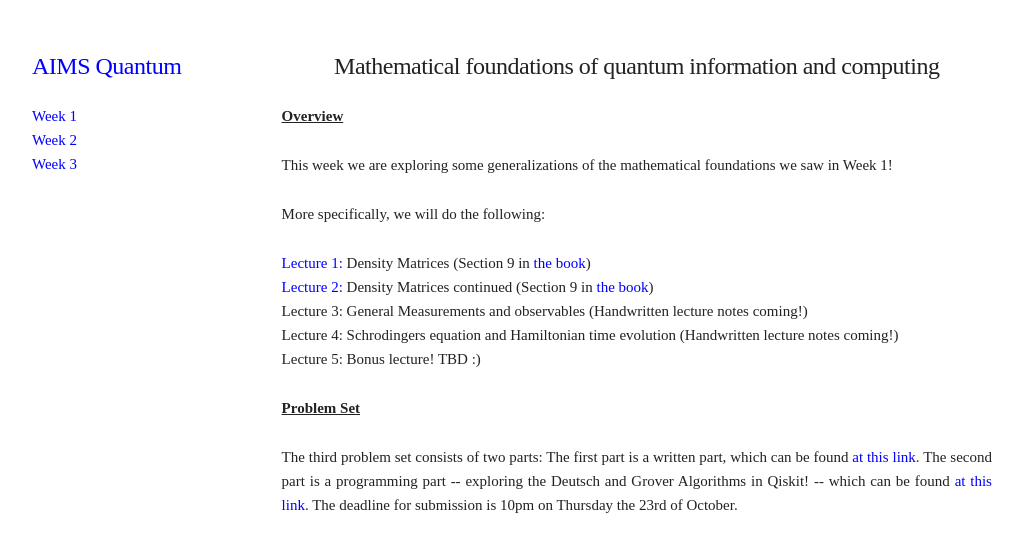
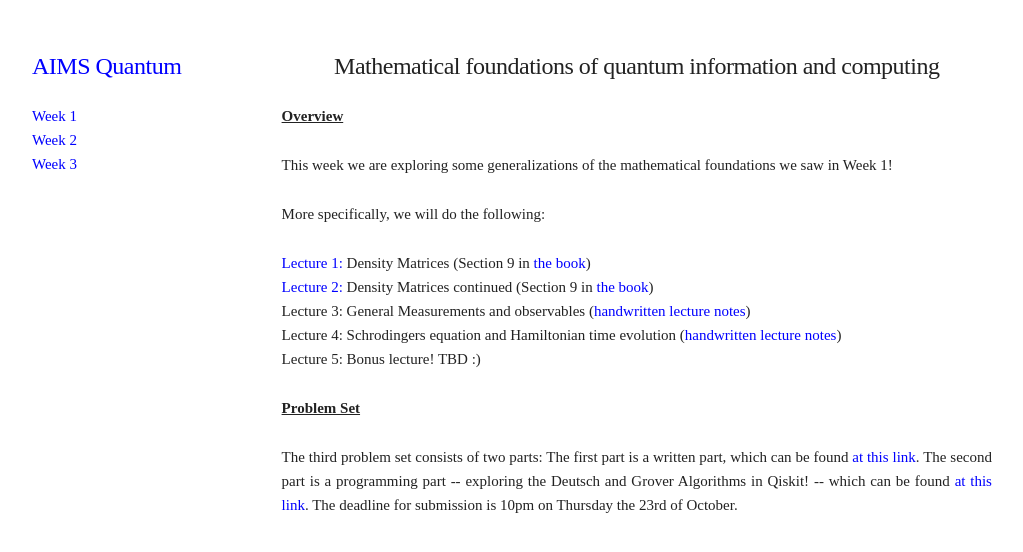
Before and after one commit to R-Sweke/AIMS-Quantum-Computing-2025, a plain HTML site: page pages/week3/week3.html in a window 1280 px wide. Shown: the whole page, without its empty margins (128-1151 px from the left). Drawn offline with Linux system fonts and the light colour scheme.

Commit message:
uploading lecture notes

```diff
--- a/pages/week3/week3.html
+++ b/pages/week3/week3.html
@@ -54,8 +54,8 @@
         <ul>
           <li> <a href="https://quantum.cloud.ibm.com/learning/en/courses/general-formulation-of-quantum-information/density-matrices/introduction">Lecture 1:</a> Density Matrices (Section 9 in <a href="https://arxiv.org/abs/2507.11536">the book</a>) </li>
           <li> <a href="https://quantum.cloud.ibm.com/learning/en/courses/general-formulation-of-quantum-information/density-matrices/introduction">Lecture 2:</a> Density Matrices continued (Section 9 in <a href="https://arxiv.org/abs/2507.11536">the book</a>) </li>
-          <li> Lecture 3:  General Measurements and observables (Handwritten lecture notes coming!)</li>
-          <li> Lecture 4: Schrodingers equation and Hamiltonian time evolution (Handwritten lecture notes coming!)</li>
+          <li> Lecture 3:  General Measurements and observables (<a href="Lectures3_4.pdf">handwritten lecture notes</a>)</li>
+          <li> Lecture 4: Schrodingers equation and Hamiltonian time evolution (<a href="Lectures3_4.pdf">handwritten lecture notes</a>)</li>
           <li> Lecture 5: Bonus lecture! TBD :) </li>
         </ul>
       </p>
```
Also changed, not shown: 2 other files.
